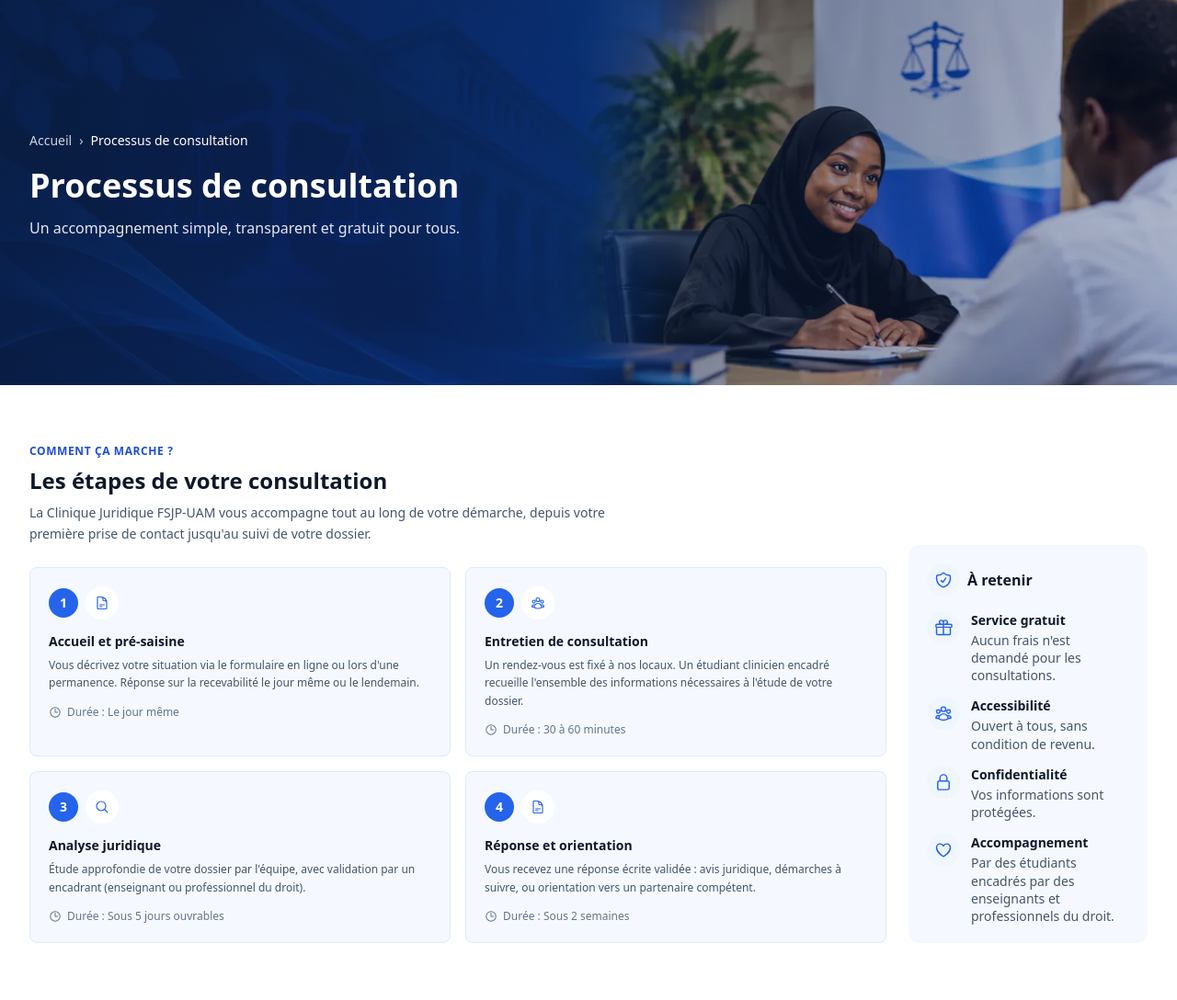
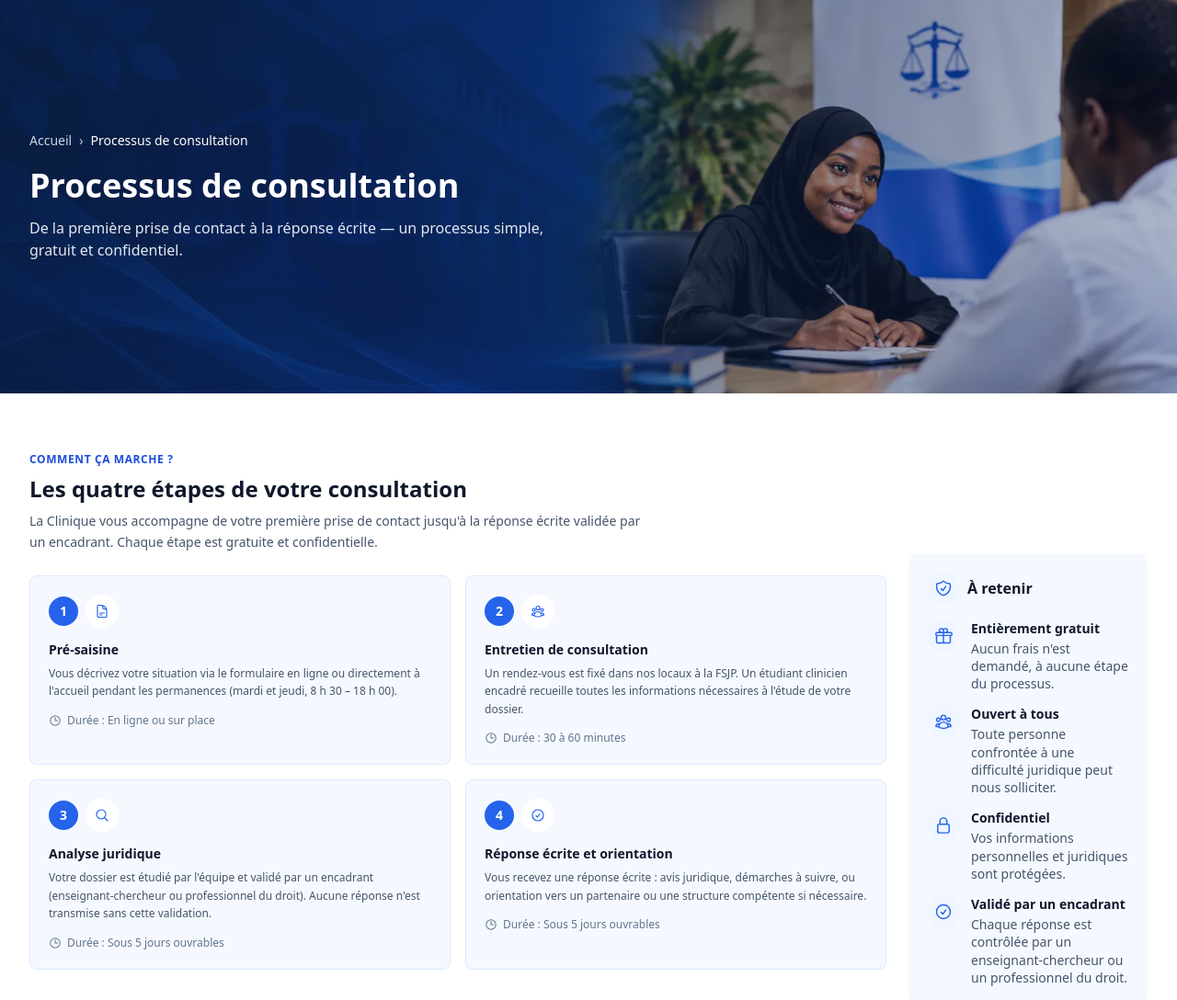
Before and after one commit to alihumdard/clinique, a Laravel app: page /services/processus-de-consultation in a window 1280 px wide. Shown: the part 114-1202 px from the top of the page at 92% size. Run offline with Laravel 12, Linux system fonts and the light colour scheme; data comes from the database, SQL or seed files in the repository; tables that the repository leaves empty hold one stand-in row (values such as "Sample post"); style sheets or scripts are compiled from the project's sources.

Commit message:
Apply Texte corrige corrections to page 06 Processus de consultation
- Subtitle updated
- Section heading and intro text updated
- 4 etapes: titles, texts, durations updated (5 jours, horaires mardi-jeudi 8h30-18h00)
- A retenir sidebar: 4 items updated (encadrant, validation angle)
- Urgences: h2, text, 4 labels (added violence conjugale, expulsion)
- Appel final updated

Co-Authored-By: Claude Sonnet 4.6 <noreply@anthropic.com>

```diff
--- a/resources/views/services/process.blade.php
+++ b/resources/views/services/process.blade.php
@@ -9,7 +9,7 @@
         image="placeholders/process-hero"
         imagePosition="object-right-top"
         :title="__('Processus de consultation')"
-        subtitle="Un accompagnement simple, transparent et gratuit pour tous."
+        subtitle="De la première prise de contact à la réponse écrite — un processus simple, gratuit et confidentiel."
         :breadcrumb="[
             ['label' => __('Accueil'), 'url' => route('home')],
             ['label' => __('Processus de consultation')],
@@ -19,19 +19,19 @@
     {{-- ============ ETAPES + A RETENIR ============ --}}
     <section class="mx-auto max-w-7xl px-4 py-16 sm:px-6 lg:px-8">
         <x-eyebrow>Comment ça marche ?</x-eyebrow>
-        <h2 class="mt-2 text-2xl font-bold text-slate-900">Les étapes de votre consultation</h2>
+        <h2 class="mt-2 text-2xl font-bold text-slate-900">Les quatre étapes de votre consultation</h2>
         <p class="mt-2 max-w-2xl text-sm leading-relaxed text-slate-600">
-            La Clinique Juridique FSJP-UAM vous accompagne tout au long de votre démarche, depuis votre
-            première prise de contact jusqu'au suivi de votre dossier.
+            La Clinique vous accompagne de votre première prise de contact jusqu'à la réponse écrite validée
+            par un encadrant. Chaque étape est gratuite et confidentielle.
         </p>
 
         <div class="mt-6 grid grid-cols-1 items-start gap-6 lg:grid-cols-[1fr_260px]">
             @php
                 $timelineSteps = [
-                    ['number' => '1', 'icon' => 'document', 'title' => 'Accueil et pré-saisine', 'duration' => 'Le jour même', 'text' => 'Vous décrivez votre situation via le formulaire en ligne ou lors d\'une permanence. Réponse sur la recevabilité le jour même ou le lendemain.'],
-                    ['number' => '2', 'icon' => 'users', 'title' => 'Entretien de consultation', 'duration' => '30 à 60 minutes', 'text' => 'Un rendez-vous est fixé à nos locaux. Un étudiant clinicien encadré recueille l\'ensemble des informations nécessaires à l\'étude de votre dossier.'],
-                    ['number' => '3', 'icon' => 'search', 'title' => 'Analyse juridique', 'duration' => 'Sous 5 jours ouvrables', 'text' => 'Étude approfondie de votre dossier par l\'équipe, avec validation par un encadrant (enseignant ou professionnel du droit).'],
-                    ['number' => '4', 'icon' => 'document', 'title' => 'Réponse et orientation', 'duration' => 'Sous 2 semaines', 'text' => 'Vous recevez une réponse écrite validée : avis juridique, démarches à suivre, ou orientation vers un partenaire compétent.'],
+                    ['number' => '1', 'icon' => 'document', 'title' => 'Pré-saisine', 'duration' => 'En ligne ou sur place', 'text' => 'Vous décrivez votre situation via le formulaire en ligne ou directement à l\'accueil pendant les permanences (mardi et jeudi, 8 h 30 – 18 h 00).'],
+                    ['number' => '2', 'icon' => 'users', 'title' => 'Entretien de consultation', 'duration' => '30 à 60 minutes', 'text' => 'Un rendez-vous est fixé dans nos locaux à la FSJP. Un étudiant clinicien encadré recueille toutes les informations nécessaires à l\'étude de votre dossier.'],
+                    ['number' => '3', 'icon' => 'search', 'title' => 'Analyse juridique', 'duration' => 'Sous 5 jours ouvrables', 'text' => 'Votre dossier est étudié par l\'équipe et validé par un encadrant (enseignant-chercheur ou professionnel du droit). Aucune réponse n\'est transmise sans cette validation.'],
+                    ['number' => '4', 'icon' => 'check-circle', 'title' => 'Réponse écrite et orientation', 'duration' => 'Sous 5 jours ouvrables', 'text' => 'Vous recevez une réponse écrite : avis juridique, démarches à suivre, ou orientation vers un partenaire ou une structure compétente si nécessaire.'],
                 ];
             @endphp
 
@@ -63,17 +63,17 @@
                 </div>
 
                 <div class="mt-4 space-y-3.5">
-                    <x-checklist-item icon="gift" title="Service gratuit">
-                        Aucun frais n'est demandé pour les consultations.
+                    <x-checklist-item icon="gift" title="Entièrement gratuit">
+                        Aucun frais n'est demandé, à aucune étape du processus.
                     </x-checklist-item>
-                    <x-checklist-item icon="users" title="Accessibilité">
-                        Ouvert à tous, sans condition de revenu.
+                    <x-checklist-item icon="users" title="Ouvert à tous">
+                        Toute personne confrontée à une difficulté juridique peut nous solliciter.
                     </x-checklist-item>
-                    <x-checklist-item icon="lock" title="Confidentialité">
-                        Vos informations sont protégées.
+                    <x-checklist-item icon="lock" title="Confidentiel">
+                        Vos informations personnelles et juridiques sont protégées.
                     </x-checklist-item>
-                    <x-checklist-item icon="heart" title="Accompagnement">
-                        Par des étudiants encadrés par des enseignants et professionnels du droit.
+                    <x-checklist-item icon="check-circle" title="Validé par un encadrant">
+                        Chaque réponse est contrôlée par un enseignant-chercheur ou un professionnel du droit.
                     </x-checklist-item>
                 </div>
             </div>
@@ -92,17 +92,18 @@
 
             <div class="p-4 lg:p-8">
                 <x-eyebrow>{{ __('Urgences') }}</x-eyebrow>
-                <h2 class="mt-2 text-xl font-bold leading-tight text-slate-900 sm:text-2xl">Situations urgentes : intervention sous 72h</h2>
+                <h2 class="mt-2 text-xl font-bold leading-tight text-slate-900 sm:text-2xl">Situation urgente ? Nous intervenons sous 72 heures</h2>
                 <p class="mt-2.5 max-w-md text-sm leading-relaxed text-slate-600">
-                    Pour les situations nécessitant une réponse rapide — garde à vue, audience imminente,
-                    expulsion, violence — la Clinique mobilise son équipe en priorité et intervient dans
-                    un délai de 72 heures.
+                    Pour les situations nécessitant une réponse immédiate — garde à vue, audience imminente,
+                    expulsion, violence conjugale — signalez l'urgence lors de votre prise de contact.
+                    La Clinique mobilise son équipe en priorité et vous répond sous 72 heures.
                 </p>
 
                 <div class="mt-4 flex flex-wrap items-center gap-5">
                     <x-inline-icon-label icon="gavel" label="Garde à vue" />
                     <x-inline-icon-label icon="document" label="Audience imminente" />
-                    <x-inline-icon-label icon="heart" label="Situations de crise" />
+                    <x-inline-icon-label icon="heart" label="Violence conjugale" />
+                    <x-inline-icon-label icon="users" label="Expulsion" />
                 </div>
             </div>
         </div>
@@ -140,11 +141,11 @@
         <x-inline-cta
             variant="dark"
             icon="paper-plane"
-            :title="__('Besoin d\'une assistance juridique ?')"
+            :title="__('Prêt à nous soumettre votre situation ?')"
             :button-label="__('Faire une pré-saisine')"
             :button-href="route('presaisine.index')"
         >
-            Remplissez notre formulaire de pré-saisine pour être rapidement orienté vers le bon service.
+            La pré-saisine est gratuite et prend quelques minutes. Notre équipe vous répondra sous cinq jours ouvrables.
         </x-inline-cta>
     </section>
 
```
